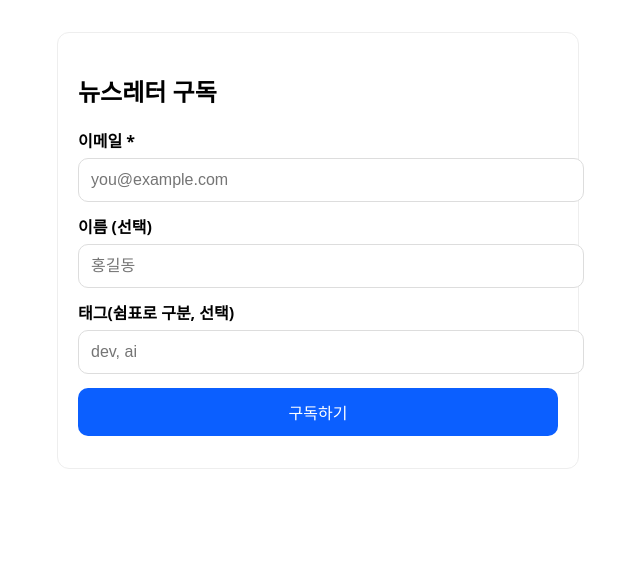
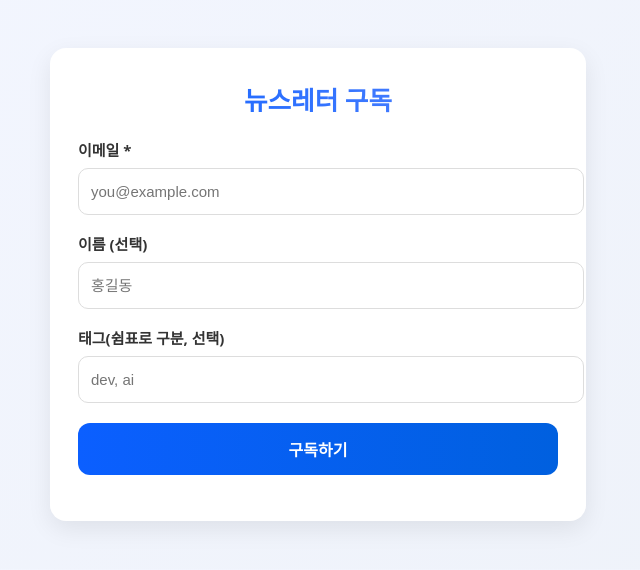
Before and after one commit to karnelll/newsletter-site, a plain HTML site: page index.html in a window 1280 px wide. Shown: the whole page, without its empty margins (322-962 px from the left). Drawn offline with Linux system fonts and the light colour scheme.

Commit message:
Update index.html

```diff
--- a/index.html
+++ b/index.html
@@ -5,16 +5,86 @@
   <meta name="viewport" content="width=device-width,initial-scale=1" />
   <title>뉴스레터 구독</title>
   <style>
-    body{font-family:system-ui,-apple-system,'Apple SD Gothic Neo',Malgun Gothic,sans-serif;padding:24px}
-    .card{max-width:480px;margin:0 auto;padding:20px;border:1px solid #eee;border-radius:12px}
-    label{display:block;font-weight:600;margin:12px 0 6px}
-    input,button{width:100%;padding:12px;border:1px solid #ddd;border-radius:10px;font-size:16px}
-    button{background:#0b5fff;color:#fff;border:none;cursor:pointer;margin-top:14px}
-    button:disabled{opacity:.6;cursor:not-allowed}
-    .msg{margin-top:12px;font-size:14px}
-    .msg.error{color:#b00020}
-    .msg.ok{color:#0b7f2a}
-    .hp{position:absolute;left:-10000px;top:auto;width:1px;height:1px;overflow:hidden}
+    body {
+      font-family: system-ui, -apple-system, 'Apple SD Gothic Neo', Malgun Gothic, sans-serif;
+      background: linear-gradient(135deg, #f3f6ff, #eef2f9);
+      padding: 40px;
+    }
+    .card {
+      max-width: 480px;
+      margin: 0 auto;
+      padding: 32px 28px;
+      background: #fff;
+      border-radius: 16px;
+      box-shadow: 0 8px 24px rgba(0,0,0,0.08);
+      transition: transform 0.2s ease;
+    }
+    .card:hover { transform: translateY(-2px); }
+    h2 {
+      margin-top: 0;
+      text-align: center;
+      font-size: 1.6rem;
+      font-weight: 700;
+      background: linear-gradient(90deg,#0b5fff,#5a87ff);
+      -webkit-background-clip: text;
+      -webkit-text-fill-color: transparent;
+    }
+    label {
+      display: block;
+      font-weight: 600;
+      margin: 18px 0 8px;
+      font-size: 15px;
+      color: #333;
+    }
+    input {
+      width: 100%;
+      padding: 14px 12px;
+      border: 1px solid #ddd;
+      border-radius: 10px;
+      font-size: 15px;
+      transition: border 0.2s, box-shadow 0.2s;
+    }
+    input:focus {
+      outline: none;
+      border-color: #0b5fff;
+      box-shadow: 0 0 0 3px rgba(11,95,255,0.2);
+    }
+    button {
+      width: 100%;
+      padding: 14px;
+      font-size: 16px;
+      border: none;
+      border-radius: 12px;
+      font-weight: 600;
+      color: #fff;
+      background: linear-gradient(90deg,#0b5fff,#0060df);
+      cursor: pointer;
+      margin-top: 20px;
+      transition: background 0.3s ease, transform 0.15s ease;
+    }
+    button:hover:not(:disabled) {
+      background: linear-gradient(90deg,#0a4fe0,#0048b0);
+      transform: translateY(-1px);
+    }
+    button:disabled {
+      opacity: .6;
+      cursor: not-allowed;
+    }
+    .msg {
+      margin-top: 14px;
+      font-size: 14px;
+      text-align: center;
+    }
+    .msg.error { color: #b00020; }
+    .msg.ok { color: #0b7f2a; }
+    .hp {
+      position: absolute;
+      left: -10000px;
+      top: auto;
+      width: 1px;
+      height: 1px;
+      overflow: hidden;
+    }
   </style>
 </head>
 <body>
@@ -33,11 +103,8 @@
       <label for="name">이름 (선택)</label>
       <input id="name" name="name" type="text" placeholder="홍길동"/>
 
-      <!-- 시트의 Tags 컬럼과 매핑 -->
       <label for="tags">태그(쉼표로 구분, 선택)</label>
       <input id="tags" name="tags" type="text" placeholder="dev, ai"/>
-
-      <!-- Status 입력 UI 제거: 서버(validate_input)에서 강제 설정 -->
 
       <button id="submitBtn" type="submit">구독하기</button>
       <div id="msg" class="msg"></div>
@@ -45,9 +112,7 @@
   </div>
 
   <script>
-    // Activepieces Webhook URL (Catch Webhook에서 "Copy URL"로 복사한 값)
     const WEBHOOK_URL = "https://cloud.activepieces.com/api/v1/webhooks/jKFCs3RRDQWSQfpI1ynyF";
-
     const isEmail = v => /^[^\s@]+@[^\s@]+\.[^\s@]+$/.test(String(v||"").trim());
 
     const form = document.getElementById('subForm');
@@ -63,11 +128,9 @@
         email: form.email.value.trim().toLowerCase(),
         name:  form.name.value.trim(),
         tags:  form.tags.value.trim(),
-        website: form.website ? form.website.value.trim() : "" // honeypot
-        // status는 폼에서 보내지 않음 (서버에서 강제)
+        website: form.website ? form.website.value.trim() : ""
       };
 
-      // 1차(클라이언트) 검증
       if (data.website) { msg.className='msg error'; msg.textContent='봇 의심 요청입니다.'; return; }
       if (!isEmail(data.email)) { msg.className='msg error'; msg.textContent='이메일 형식을 확인해 주세요.'; return; }
 
@@ -81,7 +144,6 @@
           body: JSON.stringify(data)
         });
 
-        // 응답이 JSON이 아닐 수도 있어 대비
         let payload;
         const text = await res.text();
         try { payload = text ? JSON.parse(text) : {}; } catch { payload = { message: text }; }
```
